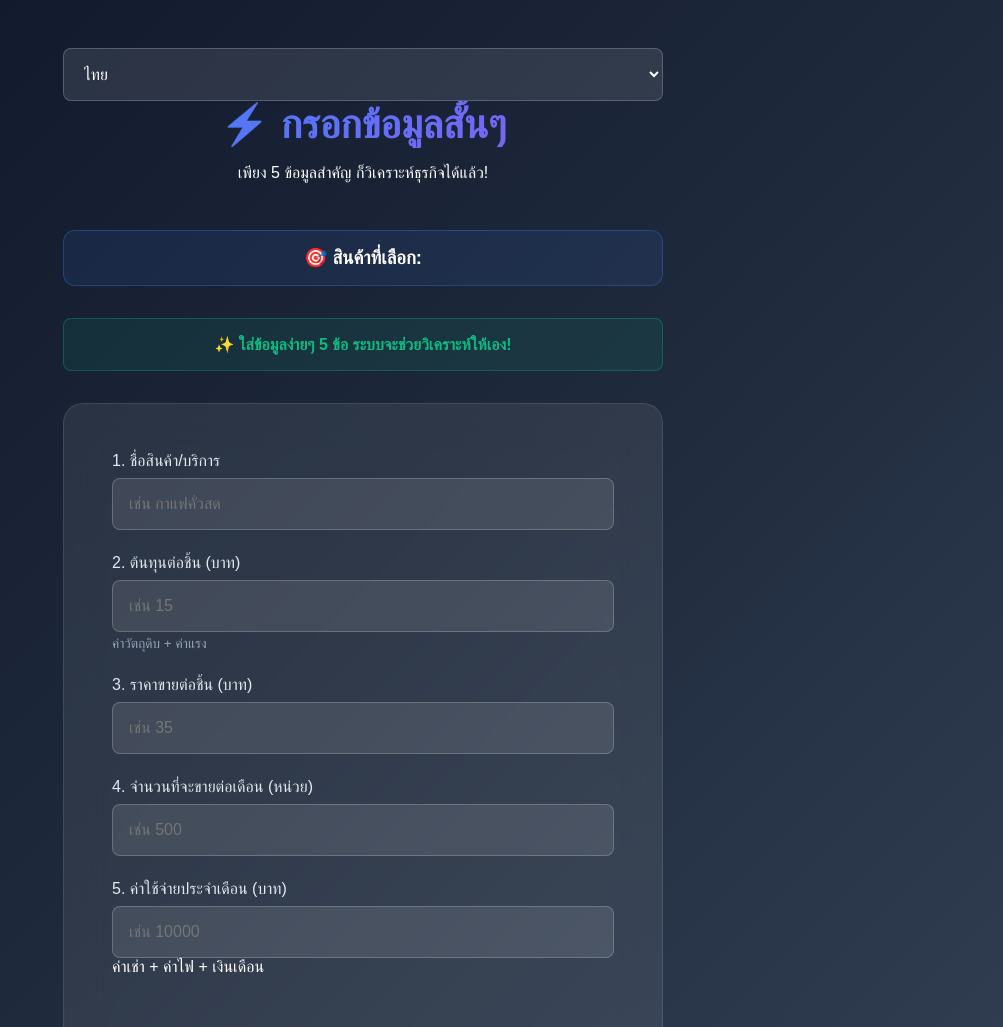
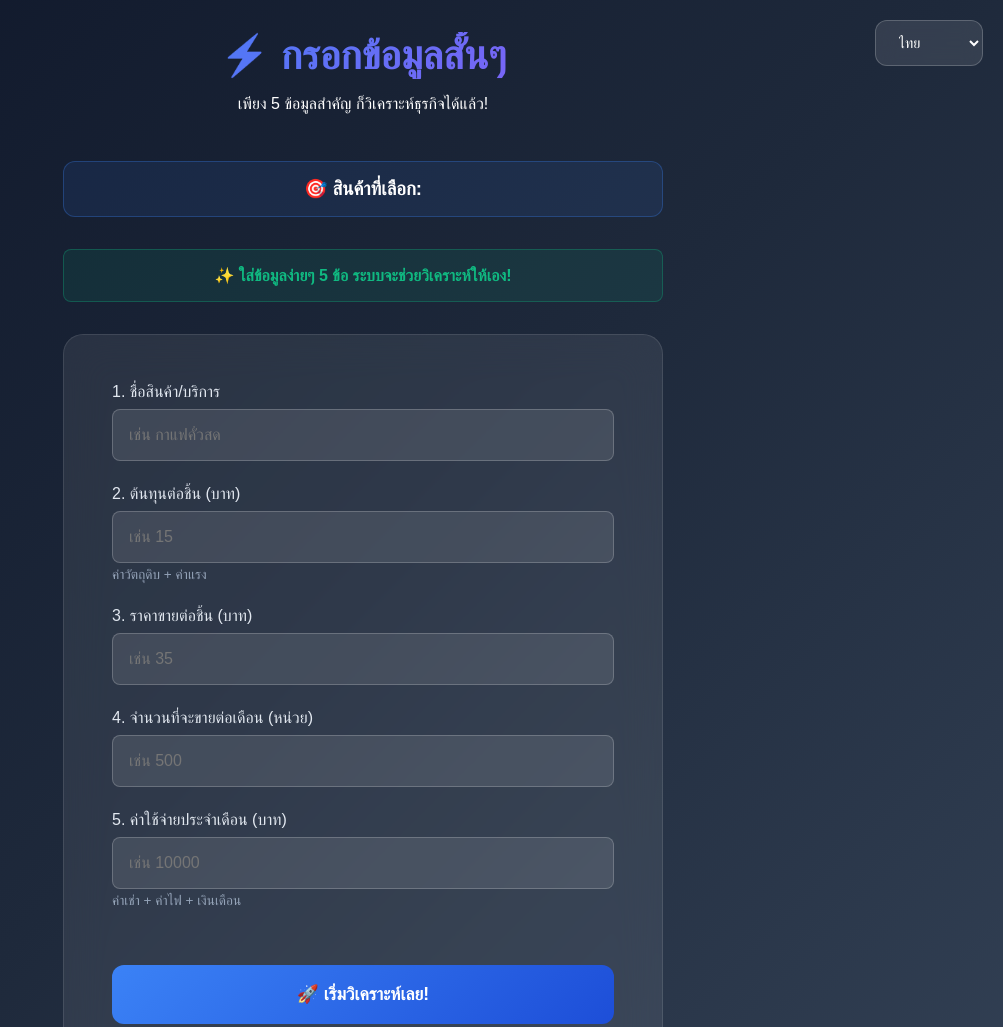
Before and after one commit to tonnnam/API, a plain HTML site: page form.html in a window 1280 px wide. Shown: the top 1027 px of the page, without its empty margins (277-1280 px from the left). Drawn offline with Linux system fonts and the light colour scheme; a web font is replaced by a local one.

Commit message:
Update form.html

```diff
--- a/form.html
+++ b/form.html
@@ -141,18 +141,55 @@
       text-align: center;
       color: #10b981;
     }
+
+    .language-selector {
+      position: fixed;
+      top: 20px;
+      right: 20px;
+      z-index: 1000;
+    }
+
+    .language-selector select {
+      background: rgba(255, 255, 255, 0.1);
+      backdrop-filter: blur(10px);
+      border: 1px solid rgba(255, 255, 255, 0.2);
+      border-radius: 12px;
+      color: white;
+      padding: 0.8rem 1.2rem;
+      font-size: 0.9rem;
+      font-weight: 500;
+      cursor: pointer;
+      transition: all 0.3s ease;
+      outline: none;
+    }
+
+    .language-selector select:hover {
+      background: rgba(255, 255, 255, 0.2);
+      border-color: rgba(59, 130, 246, 0.5);
+    }
+
+    .language-selector select:focus {
+      border-color: #3b82f6;
+      box-shadow: 0 0 0 3px rgba(59, 130, 246, 0.1);
+    }
+
+    .language-selector option {
+      background: #1e293b;
+      color: white;
+    }
   </style>
 </head>
 
 <body>
   <div class="container">
+    <div class="language-selector">
+      <select id="languageSelect" onchange="setLanguage(this.value)">
+        <option value="th" data-i18n="langThai">🇹🇭 ไทย</option>
+        <option value="en" data-i18n="langEnglish">🇺🇸 English</option>
+      </select>
+    </div>
+
     <div class="header">
-      <div style="margin-top: 1rem;">
-        <select id="languageSelect" onchange="setLanguage(this.value)">
-          <option value="th">ไทย</option>
-          <option value="en">English</option>
-        </select>
-      </div>
       <h1 data-i18n="form_title">⚡ กรอกข้อมูลสั้นๆ</h1>
       <p data-i18n="form_subtitle">เพียง 5 ข้อมูลสำคัญ ก็วิเคราะห์ธุรกิจได้แล้ว!</p>
     </div>
@@ -169,14 +206,14 @@
       <form id="businessForm">
 
         <div class="form-group">
-          <label data-i18n="label_product">1. ชื่อสินค้า/บริการ <span class="required">*</span></label>
+          <label data-i18n="label_product">1. ชื่อสินค้า/บริการ <span class="required" data-i18n="required_field">*</span></label>
           <input type="text" id="productName" required placeholder="เช่น กาแฟคั่วสด">
         </div>
 
         <div class="form-group">
           <label data-i18n="label_cost">2. ต้นทุนต่อหน่วย (บาท) <span class="required">*</span></label>
           <input type="number" id="cost" step="0.01" required placeholder="เช่น 15" data-i18n-placeholder="costPlaceholder">
-          <div class="help-text" data-i18n="help-text">ค่าวัตถุดิบ + ค่าแรง</div>
+          <div class="help-text" data-i18n="help_text_cost">ค่าวัตถุดิบ + ค่าแรง</div>
         </div>
 
         <div class="form-group">
@@ -192,7 +229,7 @@
         <div class="form-group">
           <label data-i18n="label_expense">5. ค่าใช้จ่ายคงที่ต่อเดือน (บาท) <span class="required">*</span></label>
           <input type="number" id="expense" step="0.01" required placeholder="เช่น 3000" data-i18n-placeholder="expensePlaceholder">
-          <div class="help_text" data-i18n="help_text">ค่าเช่า + ค่าไฟ + เงินเดือน</div>
+          <div class="help-text" data-i18n="help_text">ค่าเช่า + ค่าไฟ + เงินเดือน</div>
         </div>
 
         <button type="submit" class="submit-button" data-i18n="btn_submit">🚀 เริ่มวิเคราะห์เลย!</button>
@@ -228,7 +265,9 @@
       });
 
       if (!isValid) {
-        alert('กรุณากรอกข้อมูลให้ครบถ้วน');
+        const lang = localStorage.getItem('language') || 'th';
+        const message = lang === 'th' ? 'กรุณากรอกข้อมูลให้ครบถ้วน' : 'Please fill in all required fields';
+        alert(message);
         return;
       }
       // ตรวจสอบว่าราคาขายมากกว่าต้นทุนหรือไม่
@@ -236,7 +275,9 @@
       const price = parseFloat(document.getElementById('price').value);
 
       if (price <= cost) {
-        alert('❗ ราคาขายต้องมากกว่าต้นทุน');
+        const lang = localStorage.getItem('language') || 'th';
+        const message = lang === 'th' ? '❗ ราคาขายต้องมากกว่าต้นทุน' : '❗ Selling price must be higher than cost';
+        alert(message);
         document.getElementById('price').style.borderColor = '#ef4444';
         document.getElementById('price').focus();
         return; // หยุดการส่งฟอร์ม
```
